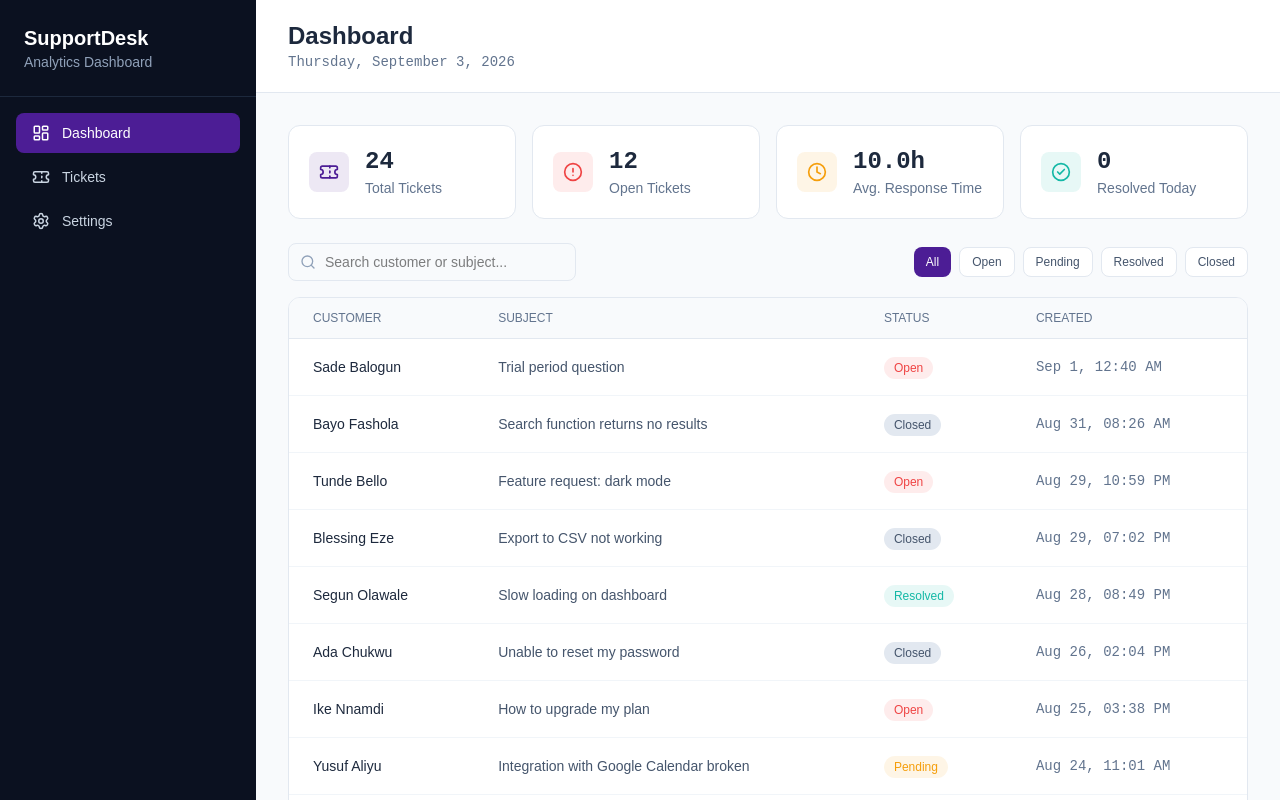
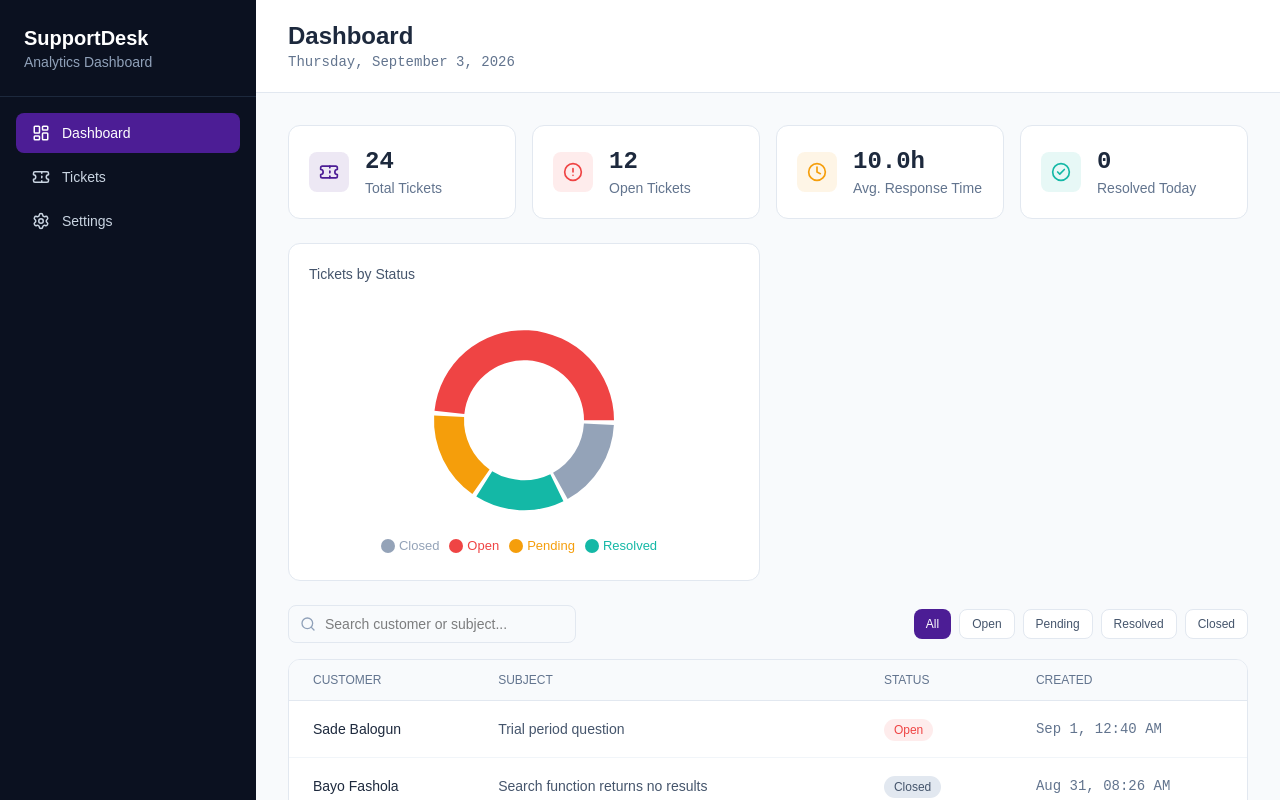
Before and after one commit to Marvelo1g/support-analytics-dashboard, a React (Vite) app: page / in a window 1280 px wide. Shown: the top 800 px of the page. Built offline with nearby package versions, Linux system fonts and the light colour scheme; data requests are answered from the project's data file.

Commit message:
Day 8: Tickets by Status donut chart with Recharts

```diff
--- /dev/null
+++ b/src/components/StatusChart.jsx
@@ -0,0 +1,39 @@
+import { PieChart, Pie, Cell, Tooltip, Legend, ResponsiveContainer } from 'recharts'
+import { getStatusBreakdown } from '../utils/metrics'
+
+function StatusChart({ tickets }) {
+  const data = getStatusBreakdown(tickets)
+
+  return (
+    <div className="bg-white rounded-xl border border-slate-200 p-5">
+      <h3 className="text-sm font-medium text-slate-600 mb-4">Tickets by Status</h3>
+      <ResponsiveContainer width="100%" height={260}>
+        <PieChart>
+          <Pie
+            data={data}
+            dataKey="value"
+            nameKey="name"
+            cx="50%"
+            cy="50%"
+            innerRadius={60}
+            outerRadius={90}
+            paddingAngle={3}
+          >
+            {data.map((entry, index) => (
+              <Cell key={index} fill={entry.color} stroke="none" />
+            ))}
+          </Pie>
+          <Tooltip
+            contentStyle={{ fontFamily: 'JetBrains Mono, monospace', fontSize: 13, borderRadius: 8, border: '1px solid #E2E8F0' }}
+          />
+          <Legend
+            iconType="circle"
+            wrapperStyle={{ fontSize: 13, fontFamily: 'Space Grotesk, sans-serif' }}
+          />
+        </PieChart>
+      </ResponsiveContainer>
+    </div>
+  )
+}
+
+export default StatusChart
--- a/src/components/TicketList.jsx
+++ b/src/components/TicketList.jsx
@@ -1,6 +1,5 @@
 import { useState } from 'react'
 import { Search } from 'lucide-react'
-import { useTickets } from '../hooks/useTickets'
 import TicketDetail from './TicketDetail'
 
 const statusStyles = {
@@ -18,27 +17,10 @@ function formatDate(isoString) {
   })
 }
 
-function TicketList() {
-  const { tickets, loading, error } = useTickets()
+function TicketList({ tickets }) {
   const [searchTerm, setSearchTerm] = useState('')
   const [statusFilter, setStatusFilter] = useState('all')
   const [selectedTicket, setSelectedTicket] = useState(null)
-
-  if (loading) {
-    return (
-      <div className="bg-white rounded-xl border border-slate-200 p-8 text-slate-400 text-center">
-        Loading tickets...
-      </div>
-    )
-  }
-
-  if (error) {
-    return (
-      <div className="bg-white rounded-xl border border-red-200 p-8 text-red-500 text-center">
-        Could not load tickets: {error}. Is json-server running on port 3001?
-      </div>
-    )
-  }
 
   const filteredTickets = tickets.filter((ticket) => {
     const matchesStatus = statusFilter === 'all' || ticket.status === statusFilter
--- a/src/pages/Dashboard.jsx
+++ b/src/pages/Dashboard.jsx
@@ -1,5 +1,6 @@
 import { useTickets } from '../hooks/useTickets'
 import SummaryCards from '../components/SummaryCards'
+import StatusChart from '../components/StatusChart'
 import TicketList from '../components/TicketList'
 
 function Dashboard() {
@@ -24,6 +25,9 @@ function Dashboard() {
   return (
     <div className="space-y-6">
       <SummaryCards tickets={tickets} />
+      <div className="grid grid-cols-1 lg:grid-cols-2 gap-4">
+        <StatusChart tickets={tickets} />
+      </div>
       <TicketList tickets={tickets} />
     </div>
   )
--- a/src/utils/metrics.js
+++ b/src/utils/metrics.js
@@ -29,3 +29,18 @@ export function getResolvedTodayCount(tickets) {
     )
   }).length
 }
+
+
+
+export function getStatusBreakdown(tickets) {
+  const counts = { open: 0, pending: 0, resolved: 0, closed: 0 }
+  tickets.forEach((t) => {
+    if (counts[t.status] !== undefined) counts[t.status]++
+  })
+  return [
+    { name: 'Open', value: counts.open, color: '#EF4444' },
+    { name: 'Pending', value: counts.pending, color: '#F59E0B' },
+    { name: 'Resolved', value: counts.resolved, color: '#14B8A6' },
+    { name: 'Closed', value: counts.closed, color: '#94A3B8' },
+  ]
+}
```
